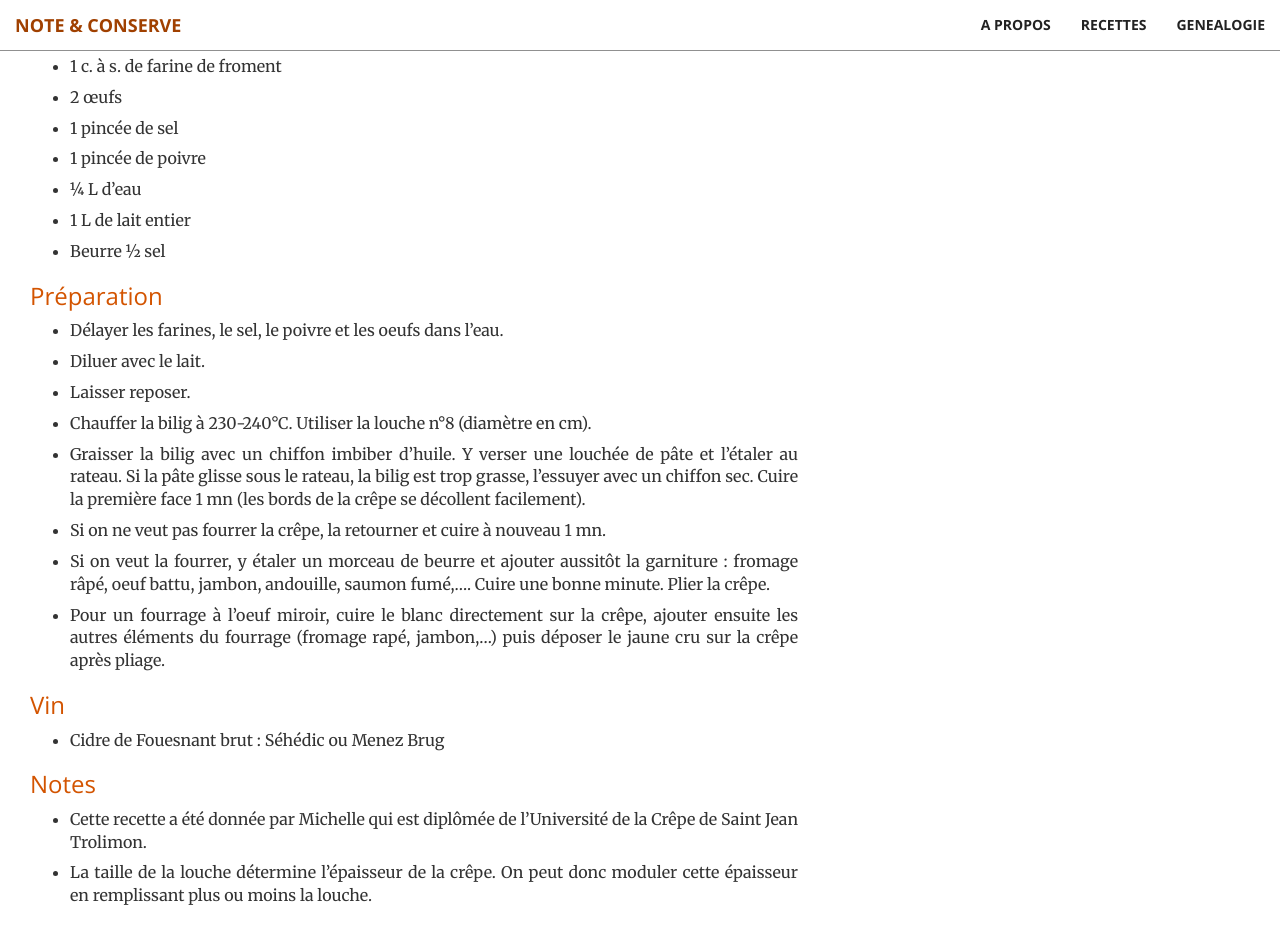
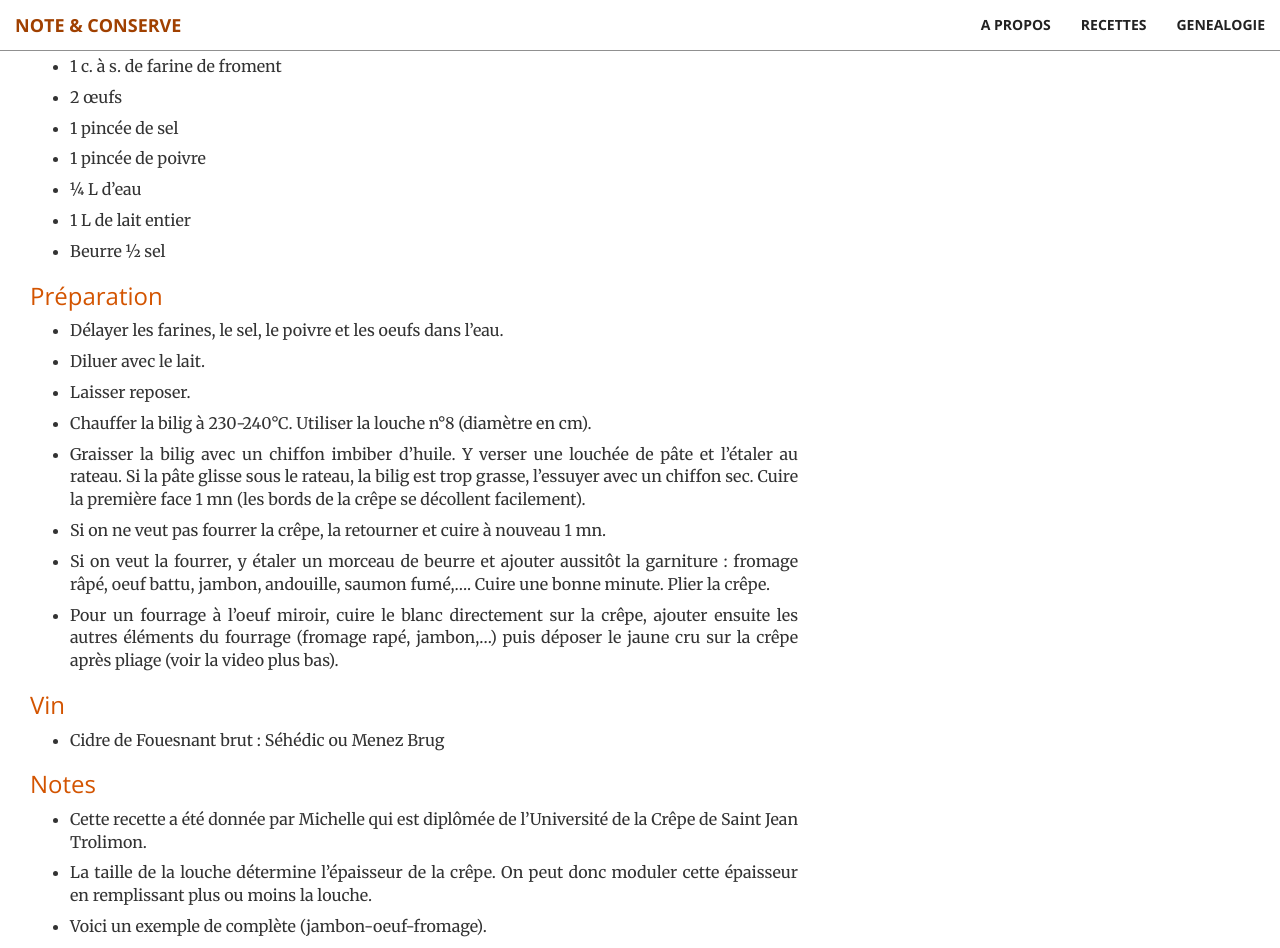
Before and after one commit to brignogan/brignogan.github.io, a Jekyll site: the page built from _posts/2018-05-16-crepeblenoir.md, in a window 1280 px wide and 1400 px high, scrolled down 588 px. Shown: the top 948 px of the window. Built offline with Jekyll 4.4.1, drawn with Linux system fonts in a browser that asks for light colours; grey boxes are pictures that could not be loaded.

Commit message:
ajout video pour crepe ble noir

```diff
--- a/_posts/2018-05-16-crepeblenoir.md
+++ b/_posts/2018-05-16-crepeblenoir.md
@@ -30,12 +30,14 @@
 * Graisser la bilig avec un chiffon imbiber d’huile. Y verser une louchée de pâte et l’étaler au rateau. Si la pâte glisse sous le rateau, la bilig est trop grasse, l’essuyer avec un chiffon sec. Cuire la première face 1 mn (les bords de la crêpe se décollent facilement).
 * Si on ne veut pas fourrer la crêpe, la retourner et cuire à nouveau 1 mn.
 * Si on veut la fourrer, y étaler un morceau de beurre et ajouter aussitôt la garniture : fromage râpé, oeuf battu, jambon, andouille, saumon fumé,…. Cuire une bonne minute. Plier la crêpe.
-* Pour un fourrage à l’oeuf miroir, cuire le blanc directement sur la crêpe, ajouter ensuite les autres éléments du fourrage (fromage rapé, jambon,...) puis déposer le jaune cru sur la crêpe après pliage.
+* Pour un fourrage à l’oeuf miroir, cuire le blanc directement sur la crêpe, ajouter ensuite les autres éléments du fourrage (fromage rapé, jambon,...) puis déposer le jaune cru sur la crêpe après pliage (voir la video plus bas).
 
 ### Vin
 * Cidre de Fouesnant brut : Séhédic ou Menez Brug
 
 ### Notes
 * Cette recette a été donnée par Michelle qui est diplômée de l’Université de la Crêpe de
-Saint Jean Trolimon.
+ Saint Jean Trolimon.
 * La taille de la louche détermine l’épaisseur de la crêpe. On peut donc moduler cette épaisseur en remplissant plus ou moins la louche.
+* Voici un exemple de complète (jambon-oeuf-fromage).
+{% include vimeoPlayer.html id="390606477" padding-bottom="56.25%" label="complète blé noir"%}
```
